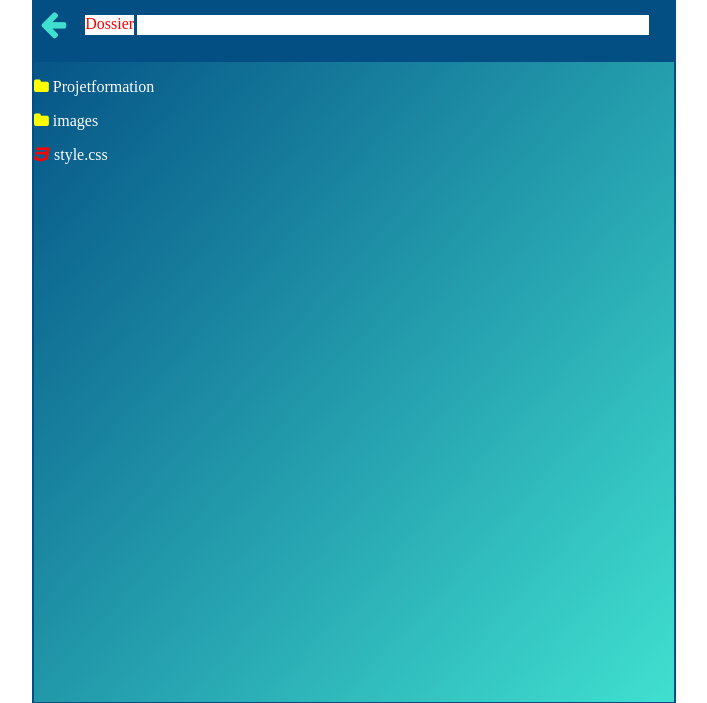
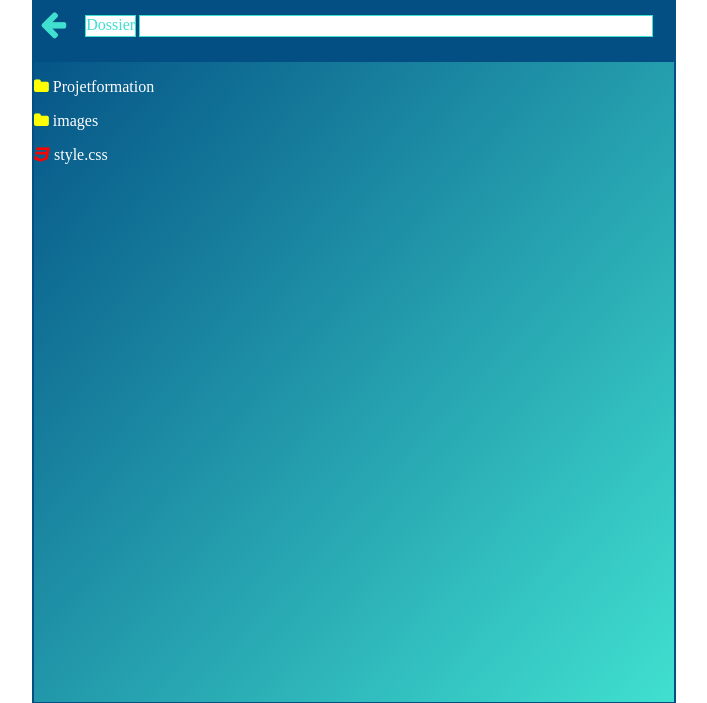
Before and after one commit to alexpaco/Files-explorer, a PHP site: page /6_files_explorer/explorer.php in a window 1280 px wide. Shown: the top 703 px of the page, without its empty margins (288-995 px from the left). Run offline with PHP 8.4, Linux system fonts and the light colour scheme.

Commit message:
Changement couleur fil ariane + ecriture

```diff
--- a/style.css
+++ b/style.css
@@ -31,7 +31,7 @@ header{
 
 .lien{
 	text-decoration: none;
-	color: red;
+	color: #40E0D0;
 }
 
 .debut{
@@ -39,6 +39,7 @@ header{
 	margin-left: 5%;
 	height: 20px;
 	background-color: white;
+	border: 1px solid #40E0D0;
 }
 
 .filariane{
@@ -47,6 +48,7 @@ header{
 	margin-left: 0.5%;
 	height: 20px;
 	background-color: white;
+	border: 1px solid #40E0D0;
 
 
 }
```
